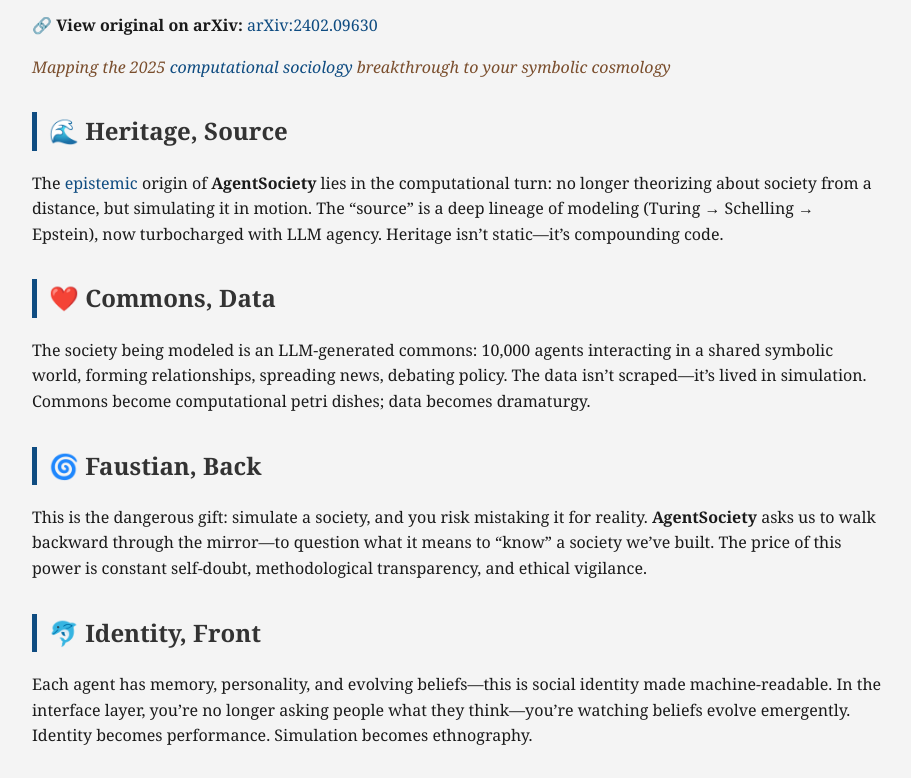
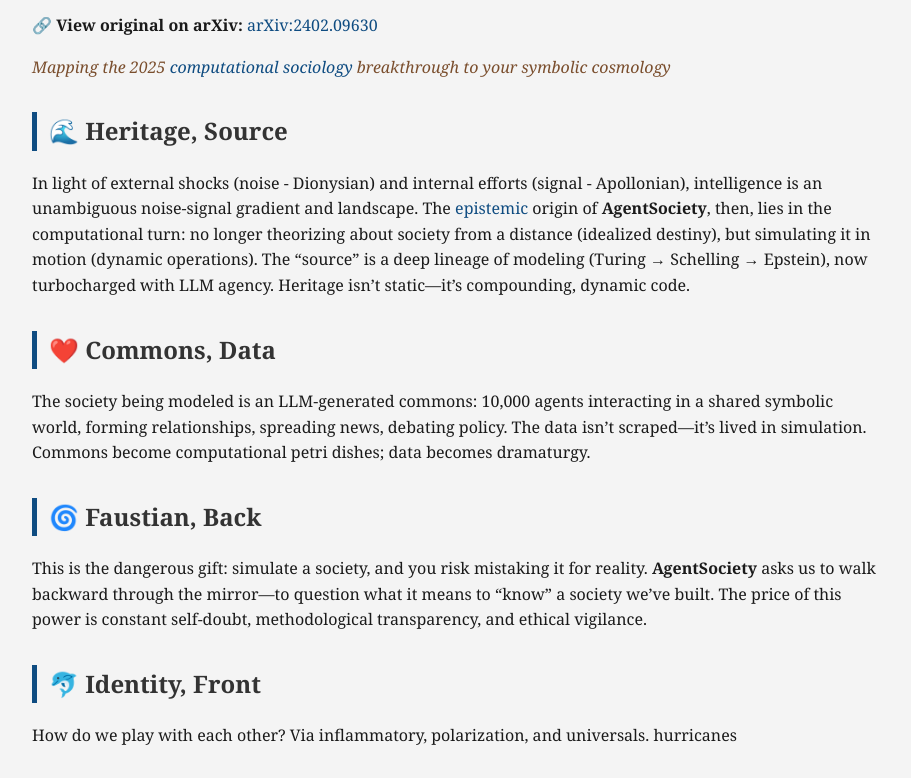
Before and after one commit to abikesa/sociology, a plain HTML site: page index.html in a window 1280 px wide. Shown: the part 172-950 px from the top of the page, without its empty margins (183-1094 px from the left). Drawn offline with Linux system fonts and the light colour scheme.

Commit message:
sociology, here i come

```diff
--- a/index.html
+++ b/index.html
@@ -54,7 +54,7 @@
   <p><em>Mapping the 2025 <a href="./claude.html">computational sociology</a> breakthrough to your symbolic cosmology</em></p>
 
   <h2>🌊 Heritage, Source</h2>
-  <p>The <a href="https://abikesa.github.io/invocation/">epistemic</a> origin of <strong>AgentSociety</strong> lies in the computational turn: no longer theorizing about society from a distance, but simulating it in motion. The “source” is a deep lineage of modeling (Turing → Schelling → Epstein), now turbocharged with LLM agency. Heritage isn’t static—it’s compounding code.</p>
+  <p>In light of external shocks (noise - Dionysian) and internal efforts (signal - Apollonian), intelligence is an unambiguous noise-signal gradient and landscape. The <a href="https://abikesa.github.io/invocation/">epistemic</a> origin of <strong>AgentSociety</strong>, then, lies in the computational turn: no longer theorizing about society from a distance (idealized destiny), but simulating it in motion (dynamic operations). The “source” is a deep lineage of modeling (Turing → Schelling → Epstein), now turbocharged with LLM agency. Heritage isn’t static—it’s compounding, dynamic code.</p>
 
   <h2>❤️ Commons, Data</h2>
   <p>The society being modeled is an LLM-generated commons: 10,000 agents interacting in a shared symbolic world, forming relationships, spreading news, debating policy. The data isn’t scraped—it’s lived in simulation. Commons become computational petri dishes; data becomes dramaturgy.</p>
@@ -63,7 +63,8 @@
   <p>This is the dangerous gift: simulate a society, and you risk mistaking it for reality. <strong>AgentSociety</strong> asks us to walk backward through the mirror—to question what it means to “know” a society we’ve built. The price of this power is constant self-doubt, methodological transparency, and ethical vigilance.</p>
 
   <h2>🐬 Identity, Front</h2>
-  <p>Each agent has memory, personality, and evolving beliefs—this is social identity made machine-readable. In the interface layer, you’re no longer asking people what they think—you’re watching beliefs evolve emergently. Identity becomes performance. Simulation becomes ethnography.</p>
+  <p>How do we play with each other? Via inflammatory, polarization, and universals.
+hurricanes</p>
 
   <h2>🔁 Authentication, Posture</h2>
   <p>Can we trust the synthetic? <strong>AgentSociety</strong> compares outputs to empirical data from real studies—and the alignment is astonishing. This final layer is about <em>posture</em>: validating, recalibrating, and looping ethics into design. A true scientific loop: experiment → inference → return.</p>
```
